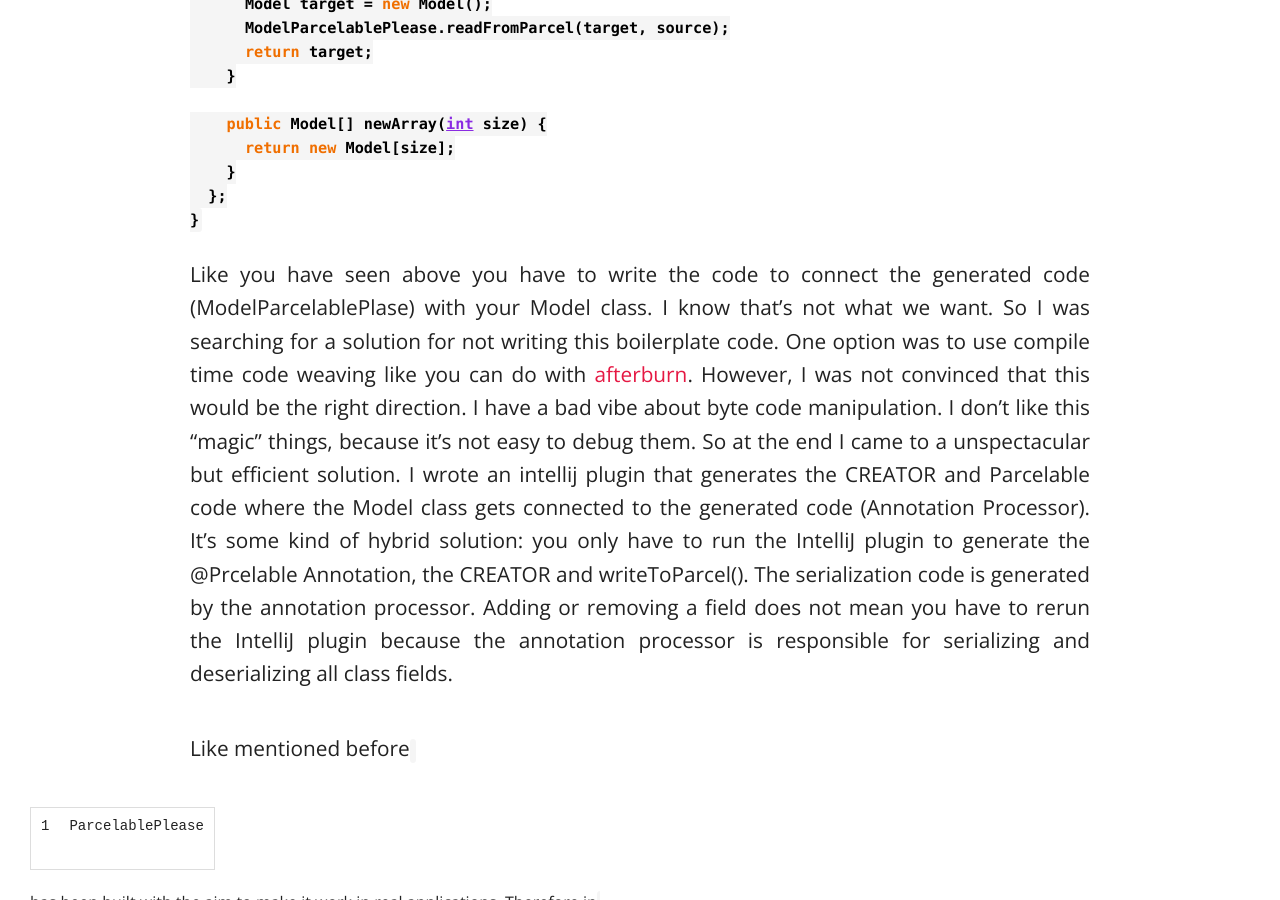
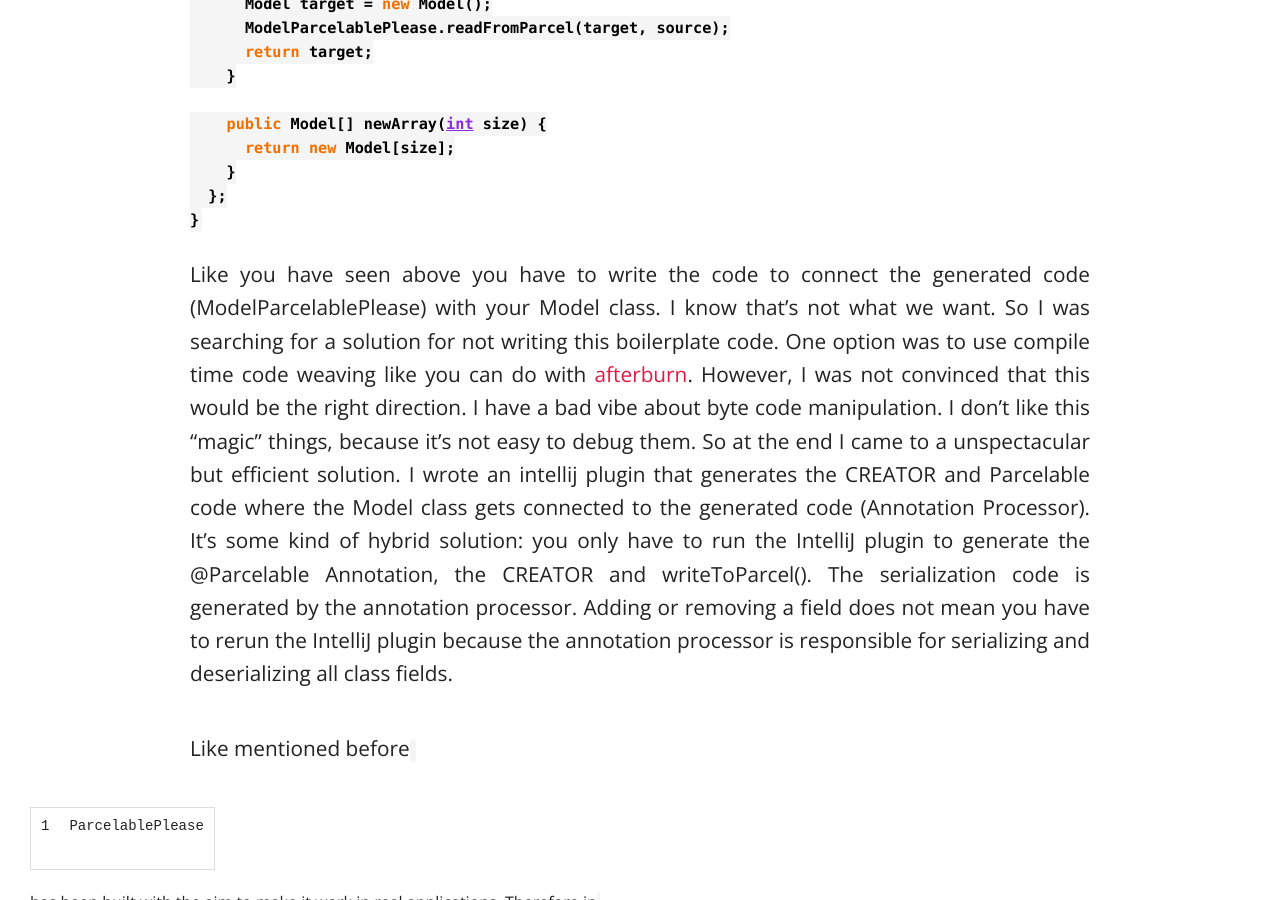
Before and after one commit to sockeqwe/website-old, a Jekyll site: the page built from _posts/2014-10-01-ParcelablePlease.md, in a window 1280 px wide and 900 px high, scrolled down 5490 px. Built offline with Jekyll 4.4.1, drawn with Linux system fonts in a browser that asks for light colours; nearby versions of some CDN libraries; comment, search, counter and statistics services are not loaded; some of the changed text lies outside the part shown.

Commit message:
ParcelablePlease typos

```diff
--- a/_posts/2014-10-01-ParcelablePlease.md
+++ b/_posts/2014-10-01-ParcelablePlease.md
@@ -91,7 +91,7 @@ public class Model implements Parcelable {
 }
 {% endhighlight %}
 
-Like you have seen above you have to write the code to connect the generated code (ModelParcelablePlase) with your Model class. I know that's not what we want. So I was searching for a solution for not writing this boilerplate code. One option was to use compile time code weaving like you can do with [afterburn](https://github.com/stephanenicolas/afterburner). However, I was not convinced that this would be the right direction. I have a bad vibe about byte code manipulation. I don't like this "magic" things, because it's not easy to debug them. So at the end I came to a unspectacular but efficient solution. I wrote an intellij plugin that generates the CREATOR and Parcelable code where the Model class gets connected to the generated code (Annotation Processor). It's some kind of hybrid solution: you only have to run the IntelliJ plugin to generate the @Prcelable Annotation, the CREATOR and writeToParcel(). The serialization code is generated by the annotation processor. Adding or removing a field does not mean you have to rerun the IntelliJ plugin because the annotation processor is responsible for serializing and deserializing all class fields.
+Like you have seen above you have to write the code to connect the generated code (ModelParcelablePlease) with your Model class. I know that's not what we want. So I was searching for a solution for not writing this boilerplate code. One option was to use compile time code weaving like you can do with [afterburn](https://github.com/stephanenicolas/afterburner). However, I was not convinced that this would be the right direction. I have a bad vibe about byte code manipulation. I don't like this "magic" things, because it's not easy to debug them. So at the end I came to a unspectacular but efficient solution. I wrote an intellij plugin that generates the CREATOR and Parcelable code where the Model class gets connected to the generated code (Annotation Processor). It's some kind of hybrid solution: you only have to run the IntelliJ plugin to generate the @Parcelable Annotation, the CREATOR and writeToParcel(). The serialization code is generated by the annotation processor. Adding or removing a field does not mean you have to rerun the IntelliJ plugin because the annotation processor is responsible for serializing and deserializing all class fields.
 
 Like mentioned before `ParcelablePlease` has been built with the aim to make it work in real applications. Therefore in `ParcelabelPlease` you can specify which fields you want to make parcelable by using `@ParcelableThisPlease` and `@ParcelableNoThanks` as well as setting default configurations. Another feature for edge cases is `@Bagger`. With `@Bagger` you provide a implementation of how a field should be serialized.
 
```
Also changed, not shown: other parts of _posts/2014-10-01-ParcelablePlease.md (+1 -1 lines).
